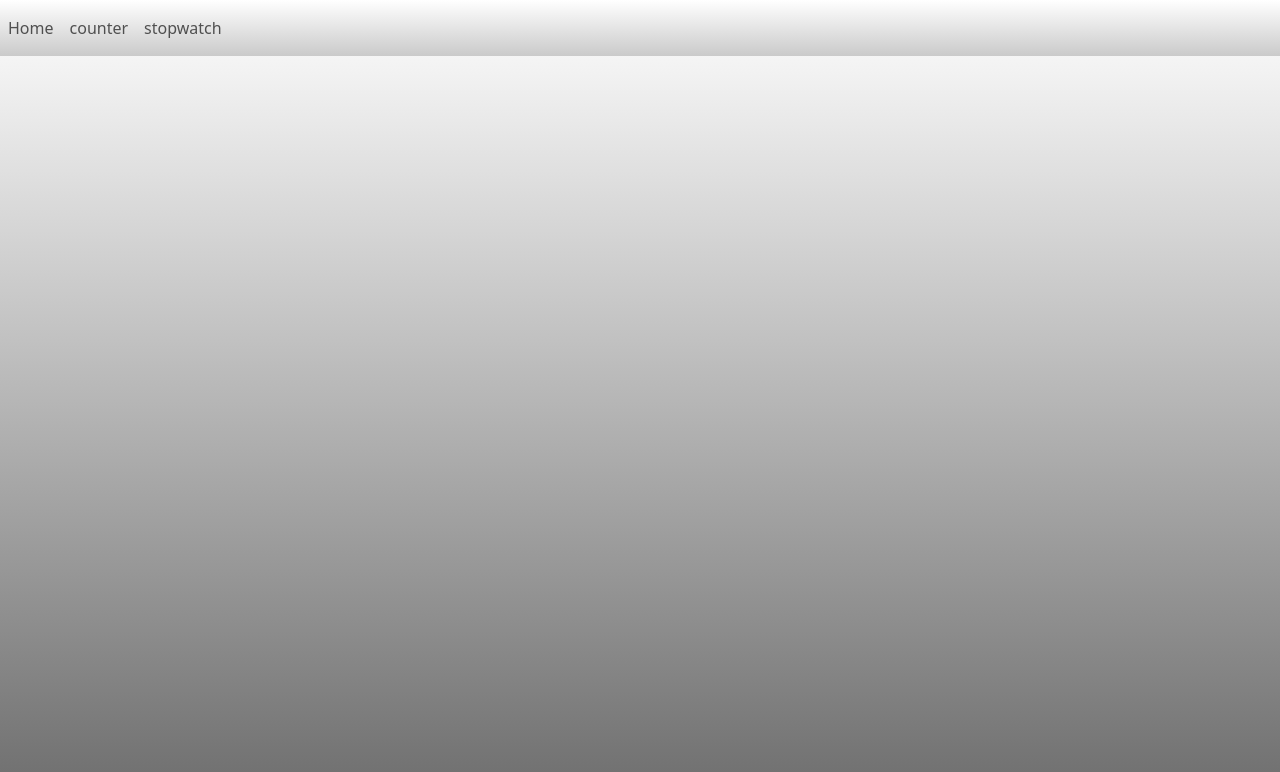
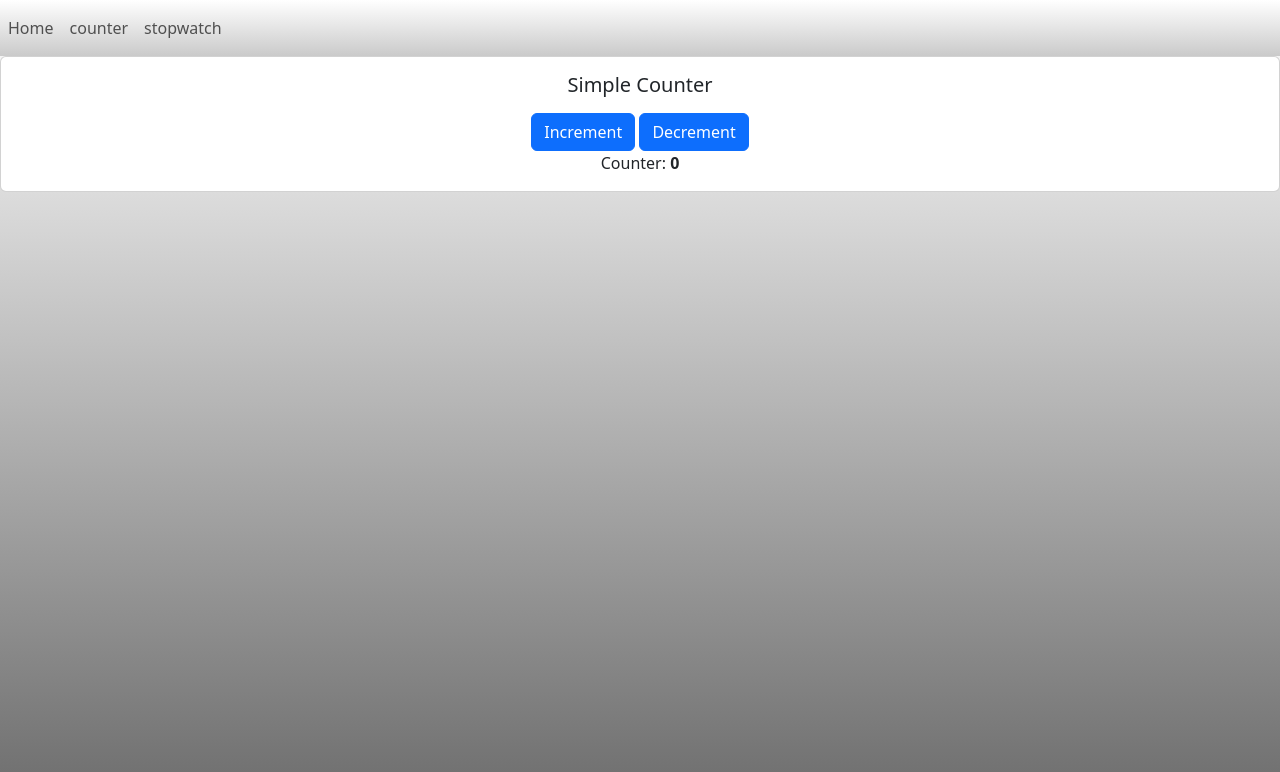
Before and after one commit to madmediaz2/svelte, a SvelteKit app in the folder DOM/: page /counter in a window 1280 px wide. Shown: the top 772 px of the page. Built offline with nearby package versions, Linux system fonts and the light colour scheme.

Commit message:
Added Counter

```diff
--- a/DOM/src/routes/counter/+page.svelte
+++ b/DOM/src/routes/counter/+page.svelte
@@ -0,0 +1,75 @@
+<script>
+  import { onMount, onDestroy } from 'svelte';
+
+  let count = 0;
+  let minValue = 0;
+  let maxValue = 10;
+  let interval;
+
+  function modifyCount(amount) {
+
+    if (count < minValue || count > maxValue) {
+        assert(`Count: ${count} should be between ${minValue} and ${maxValue}.`);
+        if (count < minValue) {
+          count = minValue;
+        }
+        else {
+          count = maxValue;
+        }
+    }
+    else {
+      count += amount;
+    }
+  }
+
+  function assert(message) {
+    console.error(message);
+    clearInterval(interval);
+    // Reset assert text after 5 seconds
+    setTimeout(() => {
+    assertText = "";
+    }, 5000);
+    assertText = message;
+
+  }
+
+  function startInterval(amount) {
+    clearInterval(interval);
+    interval = setInterval(() => modifyCount(amount), 200);
+  }
+
+  // Cleanup interval when component is destroyed
+  onDestroy(() => {
+    clearInterval(interval);
+  });
+
+  let assertText = "";
+</script>
+
+<section class="text-center">
+  <div class="card w-100">
+    <div class="card-body">
+      <h5 class="card-title">Simple Counter</h5>
+      <p class="card-text">{assertText}</p>
+      <button id="increment" class="btn btn-primary"
+        on:mousedown={() => modifyCount(1)}
+        on:mousedown={() => startInterval(1)}
+        on:mouseup={() => clearInterval(interval)}
+        on:mouseleave={() => clearInterval(interval)}>
+        Increment
+      </button>
+      <button id="decrement" class="btn btn-primary"
+        on:mousedown={() => modifyCount(-1)}
+        on:mousedown={() => startInterval(-1)}
+        on:mouseup={() => clearInterval(interval)}
+        on:mouseleave={() => clearInterval(interval)}>
+        Decrement
+      </button>
+      <p class="card-text">Counter: <strong>{count}</strong></p>
+    </div>
+  </div>
+</section>
+
+<style>
+  /* Your styles here */
+</style>
```
